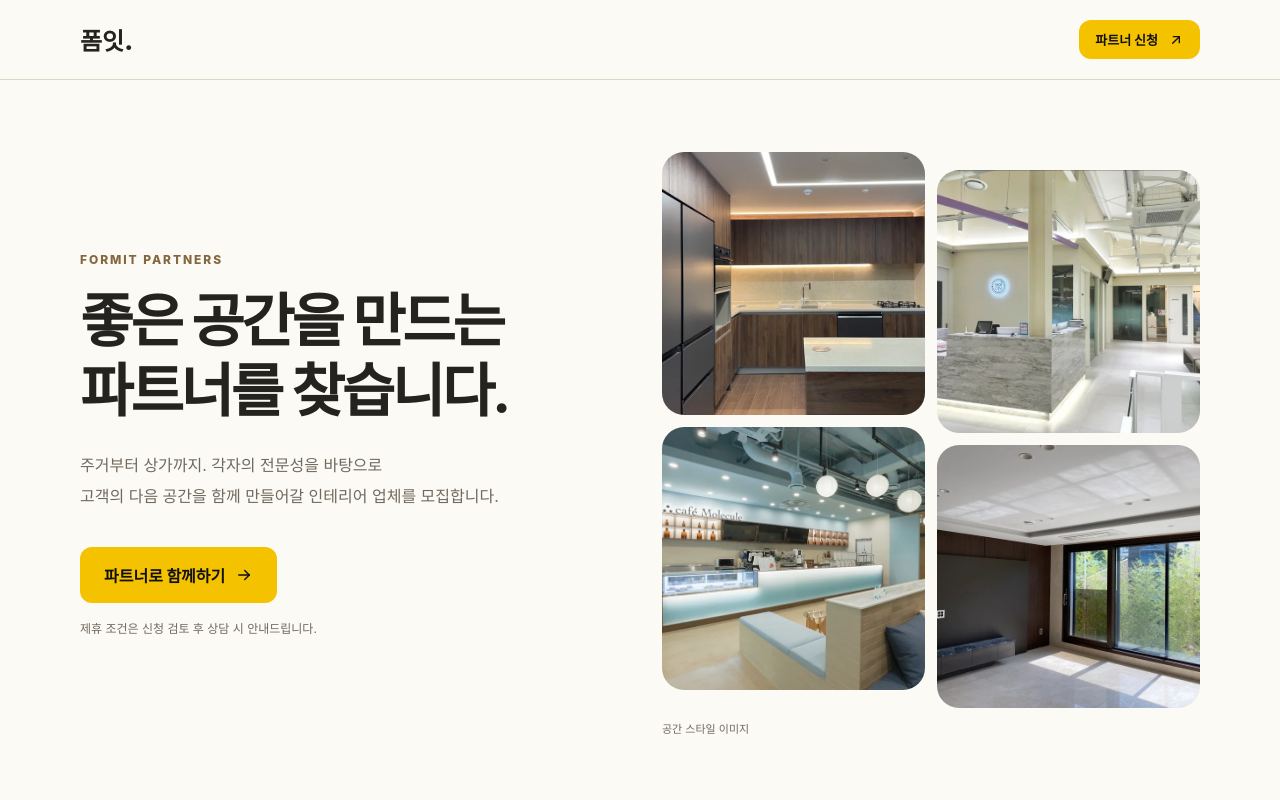
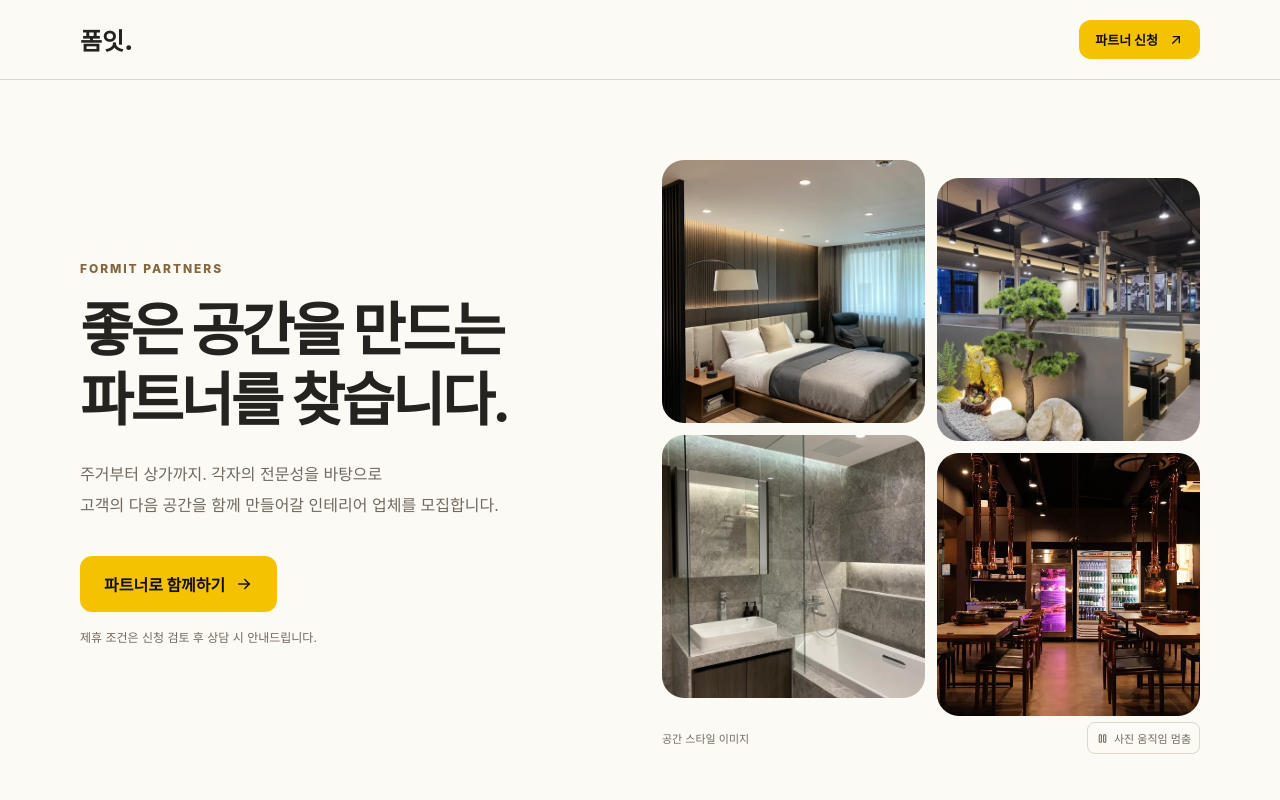
Before and after one commit to welovehyeok33-boop/interior-estimate, a Next.js app: page /partners in a window 1280 px wide. Shown: the top 800 px of the page. Built offline with nearby package versions, Linux system fonts and the light colour scheme; a web font is replaced by a local one.

Commit message:
Animate four new completed-space photos on partner page (#82)

```diff
--- /dev/null
+++ b/src/components/PartnerPhotoGrid.tsx
@@ -0,0 +1,31 @@
+"use client";
+import { useState } from 'react';
+import Image from 'next/image';
+import { motion, useReducedMotion } from 'framer-motion';
+import { IconPlayerPause, IconPlayerPlay } from '@tabler/icons-react';
+import { C } from './EstimateLayout';
+const PHOTOS = [
+  { number: '14', alt: '따뜻한 조명으로 완성한 침실' },
+  { number: '19', alt: '식물과 조명이 어우러진 매장' },
+  { number: '16', alt: '차분한 타일과 간접 조명의 욕실' },
+  { number: '05', alt: '우드와 조명으로 완성한 다이닝 공간' },
+] as const;
+export default function PartnerPhotoGrid() {
+  const reducedMotion = useReducedMotion();
+  const [paused, setPaused] = useState(false);
+  const [hovered, setHovered] = useState(false);
+  const still = !!reducedMotion || paused || hovered;
+  return <div aria-label="주거·상가 완공 공간 사진" onMouseEnter={() => setHovered(true)} onMouseLeave={() => setHovered(false)} style={{ flex: '1 1 360px', minWidth: 0 }}>
+    <div style={{ display: 'grid', gridTemplateColumns: '1fr 1fr', gap: 12, paddingTop: 8, paddingBottom: 24 }}>
+      {PHOTOS.map(({ number, alt }, i) => {
+        const offset = i % 2 ? 18 : 0;
+        return <motion.figure key={number} initial={false} animate={{ y: still ? offset : [offset, offset - 8, offset] }} transition={still ? { duration: 0.5 } : { duration: 7 + i, repeat: Infinity, ease: 'easeInOut' }} style={{ position: 'relative', aspectRatio: '1', margin: 0, borderRadius: 22, overflow: 'hidden', background: C.home.stone }}>
+          <motion.div initial={false} animate={{ scale: still ? 1.04 : [1.04, 1.12, 1.04] }} transition={still ? { duration: 0.5 } : { duration: 13 + i * 2, repeat: Infinity, ease: 'easeInOut' }} style={{ position: 'absolute', inset: 0 }}>
+            <Image src={`/home/forma/space-${number}.webp`} alt={alt} fill sizes="(max-width: 760px) 44vw, 260px" priority={i < 2} style={{ objectFit: 'cover' }} />
+          </motion.div>
+        </motion.figure>;
+      })}
+    </div>
+    <div style={{ display: 'flex', alignItems: 'center', justifyContent: 'space-between', gap: 12, color: C.home.muted, fontSize: 11 }}><span>공간 스타일 이미지</span>{!reducedMotion && <button type="button" aria-pressed={paused} onClick={() => setPaused(value => !value)} style={{ display: 'inline-flex', alignItems: 'center', gap: 5, minHeight: 32, padding: '4px 8px', border: `1px solid ${C.home.line}`, borderRadius: 8, background: 'transparent', color: C.home.muted, font: 'inherit', cursor: 'pointer' }}>{paused ? <IconPlayerPlay size={13} /> : <IconPlayerPause size={13} />}{paused ? '사진 움직임 재생' : '사진 움직임 멈춤'}</button>}</div>
+  </div>;
+}
--- a/src/components/PartnerRecruitment.tsx
+++ b/src/components/PartnerRecruitment.tsx
@@ -1,6 +1,6 @@
 "use client";
 import { useRef, useState, type CSSProperties, type FormEvent } from 'react';
-import Image from 'next/image';
+import PartnerPhotoGrid from './PartnerPhotoGrid';
 import Link from 'next/link';
 import { IconArrowUpRight, IconCheck, IconArrowRight } from '@tabler/icons-react';
 import { C } from './EstimateLayout';
@@ -40,9 +40,7 @@ export default function PartnerRecruitment() {
     <main>
       <section style={{ maxWidth: 1120, margin: 'auto', padding: '72px 24px 64px', display: 'flex', flexWrap: 'wrap', gap: 44, alignItems: 'center' }}>
         <div style={{ flex: '1 1 360px', minWidth: 0 }}><p style={{ color: H.bronze, fontSize: 12, letterSpacing: '0.16em', fontWeight: 800 }}>FORMIT PARTNERS</p><h1 style={{ fontSize: 'clamp(36px, 5vw, 58px)', lineHeight: 1.2, letterSpacing: '-0.055em', margin: '20px 0 24px' }}>좋은 공간을 만드는<br />파트너를 찾습니다.</h1><p style={{ color: H.muted, lineHeight: 1.9, fontSize: 16, maxWidth: 430 }}>주거부터 상가까지. 각자의 전문성을 바탕으로<br />고객의 다음 공간을 함께 만들어갈 인테리어 업체를 모집합니다.</p><a href="#apply" style={{ ...button, marginTop: 20 }}>파트너로 함께하기 <IconArrowRight size={18} /></a><p style={{ color: H.muted, fontSize: 12, marginTop: 16 }}>제휴 조건은 신청 검토 후 상담 시 안내드립니다.</p></div>
-        <div style={{ flex: '1 1 360px', minWidth: 0, display: 'grid', gridTemplateColumns: '1fr 1fr', gap: 12 }}>
-          {[['13', '주거 공간 스타일'], ['18', '오피스 공간 스타일'], ['10', '카페 공간 스타일'], ['17', '주거 공간 스타일']].map(([number, alt], i) => <div key={number} style={{ position: 'relative', aspectRatio: '1', borderRadius: 22, overflow: 'hidden', transform: i % 2 ? 'translateY(18px)' : undefined }}><Image src={`/home/forma/space-${number}.webp`} alt={alt} fill sizes="(max-width: 760px) 44vw, 260px" priority={i < 2} style={{ objectFit: 'cover' }} /></div>)}<span style={{ gridColumn: '1 / -1', color: H.muted, fontSize: 11, paddingTop: 18 }}>공간 스타일 이미지</span>
-        </div>
+        <PartnerPhotoGrid />
       </section>
       <section style={{ background: H.ink, color: H.onDark, padding: '56px 24px' }}><div style={{ maxWidth: 1120, margin: 'auto' }}><p style={{ color: H.mutedOnDark, fontSize: 12 }}>함께하는 방식</p><h2 style={{ fontSize: 30, letterSpacing: '-0.04em', margin: '12px 0 30px' }}>잘하는 분야에, 맞는 고객을.</h2><div style={{ display: 'grid', gridTemplateColumns: 'repeat(auto-fit, minmax(min(100%, 240px), 1fr))', gap: 28 }}>{[['01', '공사 계획을 함께 확인합니다', '지역, 공간 유형, 면적과 희망 예산 등 고객이 남긴 계획을 바탕으로 상담을 준비합니다.'], ['02', '전문 분야를 중요하게 봅니다', '시공 가능 지역과 실제 포트폴리오를 확인하고, 서로 맞는 협업 방향을 논의합니다.'], ['03', '상담부터 마무리까지', '견적의 명확함, 원활한 소통, 공사 후 관리까지 함께 고려합니다.']].map(([n, title, body]) => <article key={n} style={{ borderTop: `1px solid ${H.darkLine}`, paddingTop: 20 }}><span style={{ color: C.primary, fontSize: 13 }}>{n}</span><h3 style={{ fontSize: 18 }}>{title}</h3><p style={{ lineHeight: 1.8, color: H.mutedOnDark, fontSize: 14 }}>{body}</p></article>)}</div></div></section>
       <section style={{ maxWidth: 1120, margin: 'auto', padding: '64px 24px' }}><p style={{ color: H.bronze, fontSize: 12, fontWeight: 800 }}>모집 분야</p><h2 style={{ fontSize: 30, letterSpacing: '-0.04em' }}>주거와 상가, 모두 환영합니다.</h2><div style={{ display: 'flex', flexWrap: 'wrap', gap: 18 }}>{[['주거 인테리어', '아파트 · 빌라 · 단독주택', '생활을 이해하고 주거 공간을 완성하는 업체'], ['상가 인테리어', '오피스 · 카페 · 음식점 · 학원 · 매장 등', '업종과 운영 방식을 공간에 담아내는 업체']].map(([title, category, text]) => <article key={title} style={{ flex: '1 1 280px', border: `1px solid ${H.line}`, padding: 28, borderRadius: 18, background: C.card }}><h3 style={{ margin: '0 0 16px', fontSize: 22 }}>{title}</h3><p style={{ color: H.bronze, fontWeight: 700, fontSize: 14 }}>{category}</p><p style={{ color: H.muted, lineHeight: 1.8, fontSize: 14 }}>{text}</p></article>)}</div>
```
